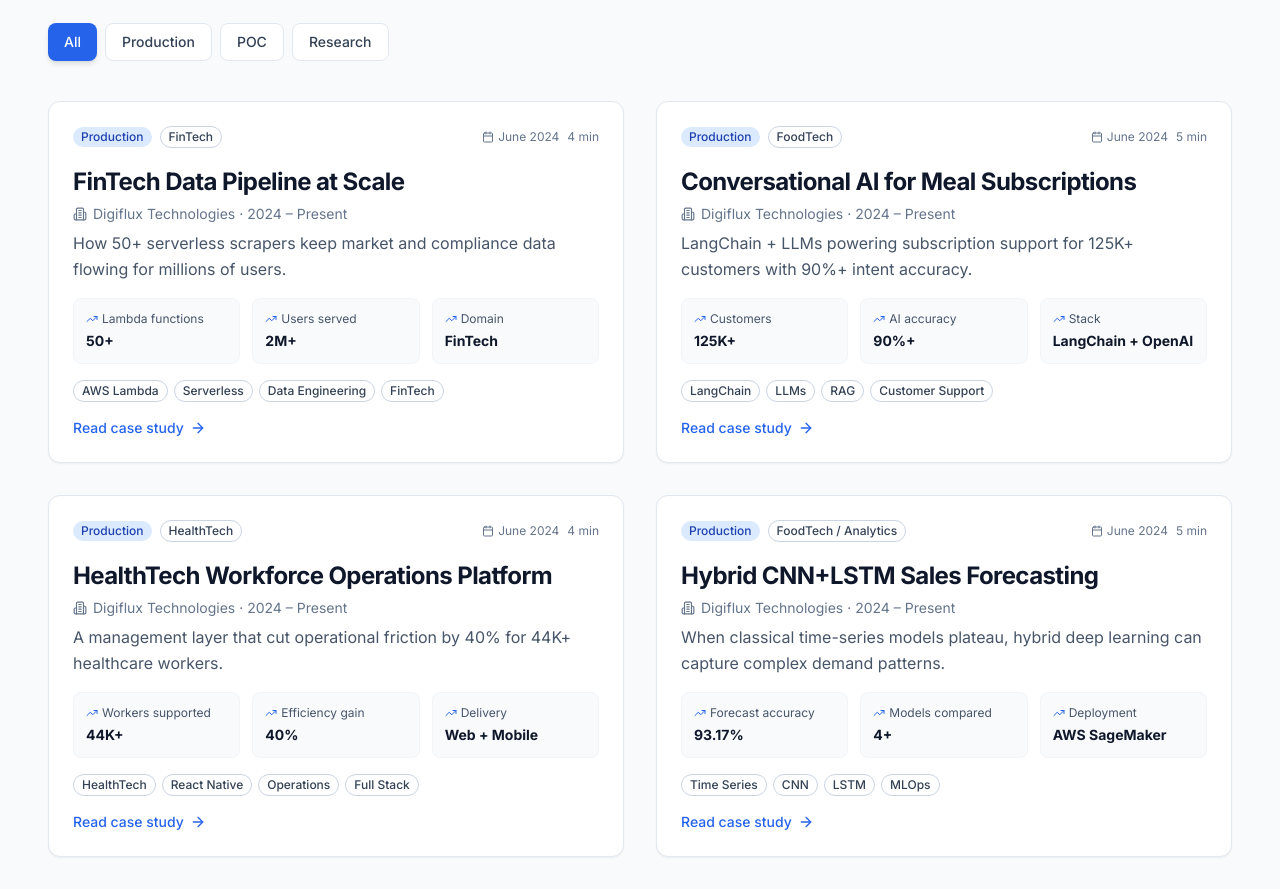
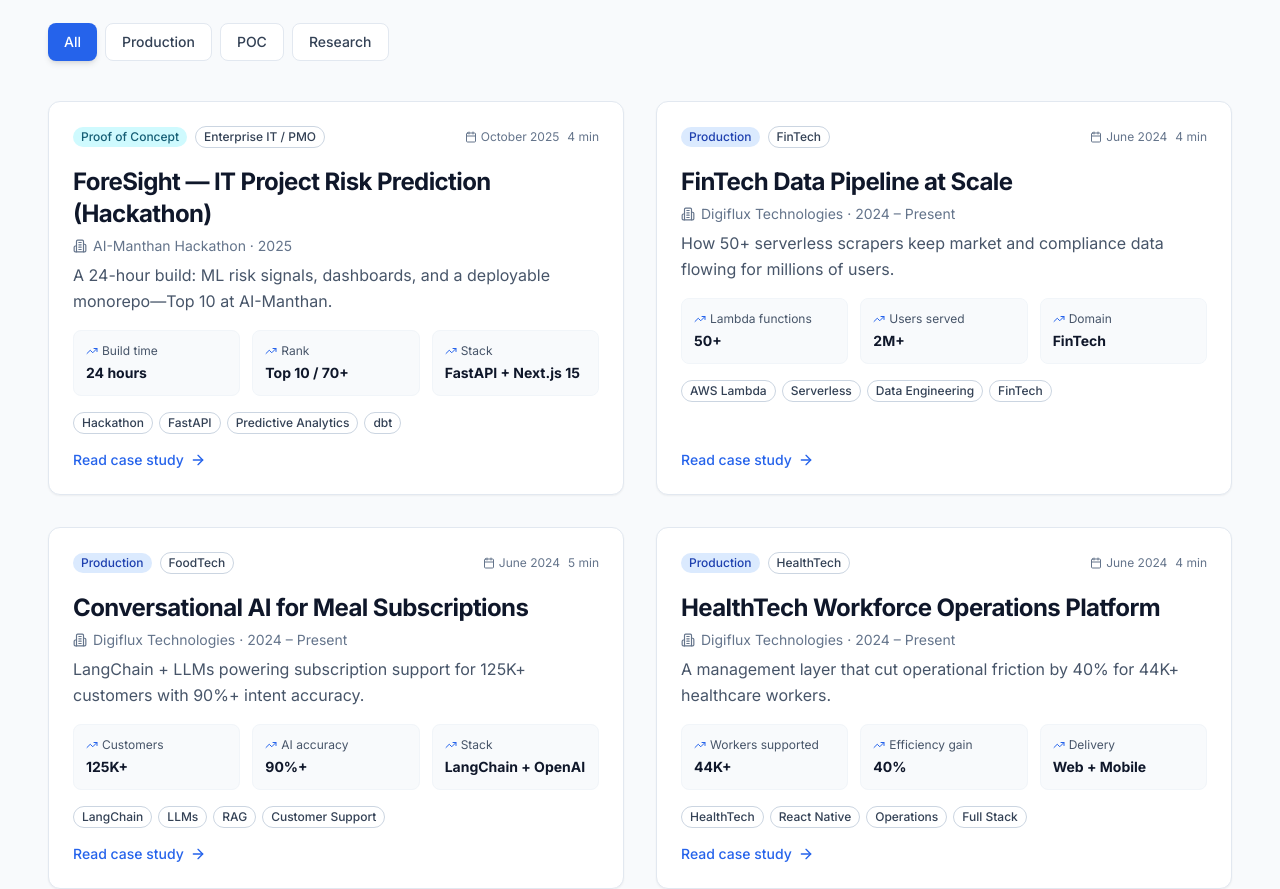
Before and after one commit to patelsahil2k03/patelsahil2k03.github.io, a Next.js app: page /case-studies in a window 1280 px wide. Shown: the part 460-1349 px from the top of the page. Built offline with nearby package versions, Linux system fonts and the light colour scheme; no server answers.

Commit message:
fix(content): correct AI-Manthan hackathon date to October 2025

```diff
--- a/src/data/achievements.ts
+++ b/src/data/achievements.ts
@@ -35,7 +35,7 @@ export const achievements: Achievement[] = [
     id: 'ai-manthan-top10',
     title: 'Top 10 Finalist - AI-Manthan Hackathon',
     organization: 'AtliQ Technologies',
-    date: 'January 2025',
+    date: 'October 2025',
     description: 'Selected as Top 10 finalist among 70+ teams for building ForeSight, an enterprise-grade ML-powered operational risk prediction system for IT projects.',
     category: 'hackathon',
     metrics: 'Top 10 out of 70+ proposals',
--- a/src/data/caseStudies.ts
+++ b/src/data/caseStudies.ts
@@ -173,8 +173,8 @@ export const caseStudies: CaseStudy[] = [
     technologies: ['Python', 'FastAPI', 'Next.js', 'PostgreSQL', 'dbt', 'Docker'],
     relatedProjectId: 'foresight-hackathon',
     company: 'AI-Manthan Hackathon',
-    period: '2024',
-    publishedAt: '2024-03-15',
+    period: '2025',
+    publishedAt: '2025-10-11',
     featured: true,
     readTime: '4 min',
     github: 'https://github.com/patelsahil2k03/foresight',
```
